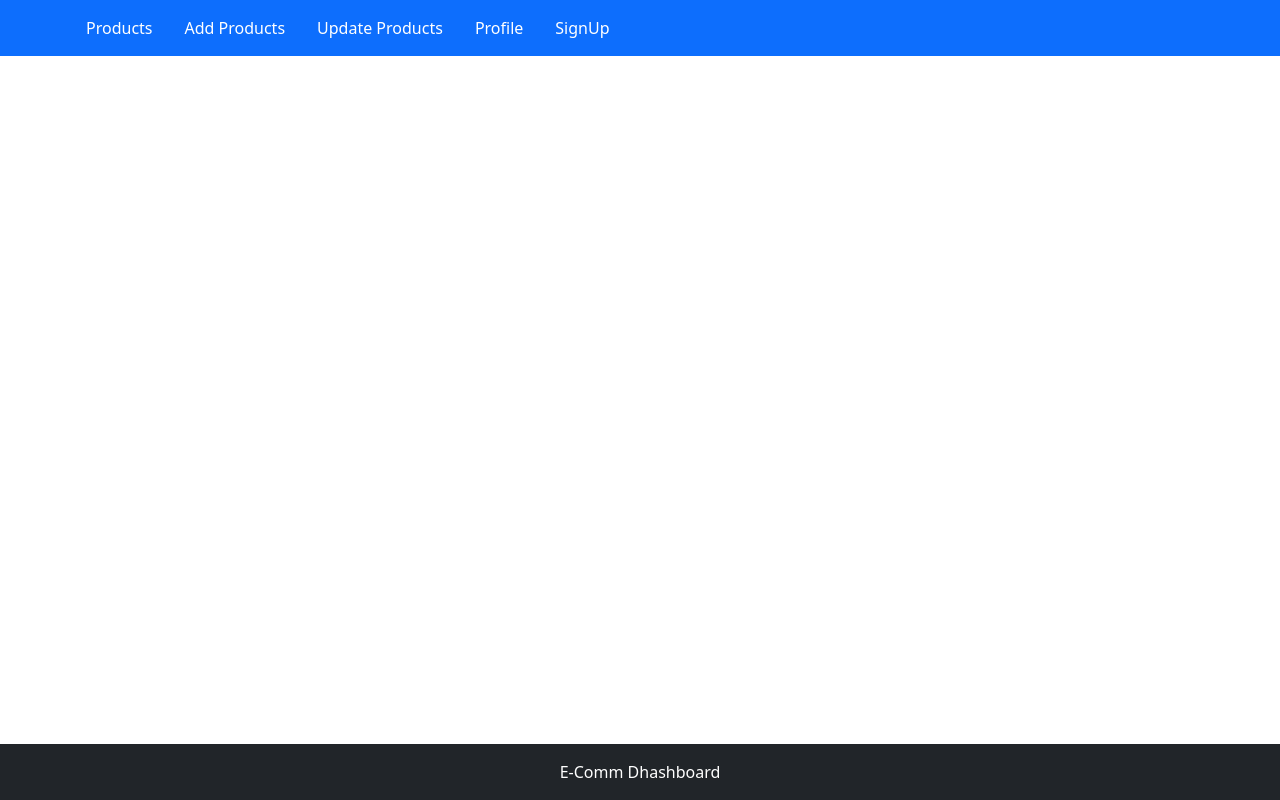
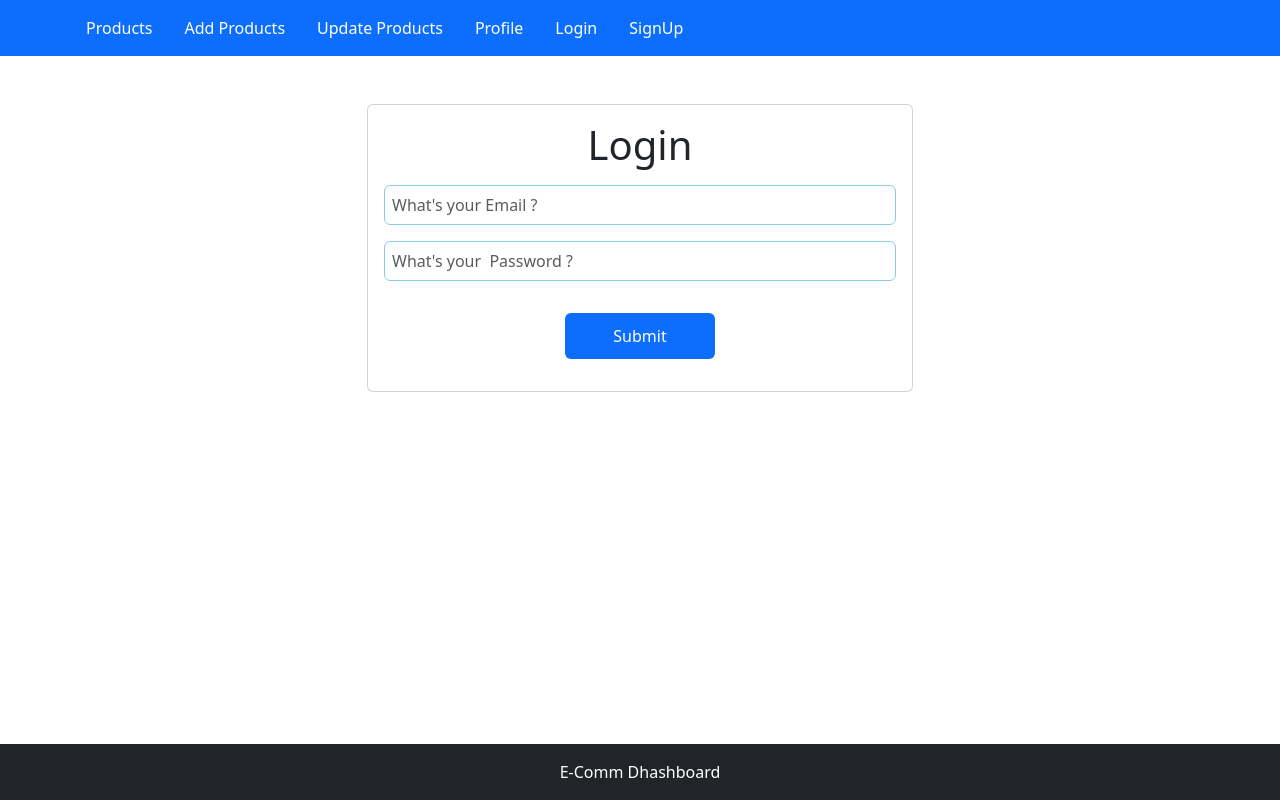
Before and after one commit to sachinpandeygurh/ecomm-dashboard-MERN-, a React (Create React App) app in the folder frontend/: page /login in a window 1280 px wide. Built offline with nearby package versions, Linux system fonts and the light colour scheme.

Commit message:
LoginAPIintegration #16

```diff
--- a/frontend/src/components/App.js
+++ b/frontend/src/components/App.js
@@ -5,6 +5,7 @@ import { BrowserRouter, Route, Routes } from 'react-router-dom';
 import Footer from './footer';
 import SignUp from './SignUp';
 import PrivateRoute from './privateRoute';
+import Login from './login';
 
 function App() {
   return (
@@ -22,6 +23,7 @@ function App() {
         <Route path="/profile" element={<h1>Profile</h1>} />
         </Route>
         <Route path="/signup" element={<SignUp/>} />
+      <Route path='/login' element={<Login/>} />
       </Routes>
       <Footer/>
       </BrowserRouter>
--- /dev/null
+++ b/frontend/src/components/login.js
@@ -0,0 +1,74 @@
+import React, { useEffect, useState } from "react";
+import { useNavigate } from "react-router-dom";
+
+const Login = () => {
+  const [email, setEmail] = useState("");
+  const [password, setPassword] = useState("");
+  const [error, setError] = useState("");
+  const navigate = useNavigate();
+
+  useEffect(()=>{
+    const auth=localStorage.getItem('user')
+    if(auth)
+    {
+      navigate('/')
+    }
+  })
+
+  const handleLogin = async () => {
+    console.log(email, password);
+    let result = await fetch('http://localhost:5000/login', {
+      method: 'POST',
+      body: JSON.stringify({ email, password }),
+      headers: { 'Content-Type': 'application/json' }
+    });
+    result = await result.json();
+    console.log(result);
+    if (result.name) {
+      localStorage.setItem('user', JSON.stringify(result));
+      navigate('/');
+    } else {
+      setError("Wrong credentials");
+    }
+  };
+
+  return (
+
+
+        <div className="register mt-5">
+        <div className="container">
+          <div className="row justify-content-center">
+            <div className="col-lg-6">
+              <div className="card">
+                <div className="card-body">
+                  <h1 className="text-center">Login </h1>
+                  <div className="form-group">
+                    <input
+                      className="form-control inputBox my-3" value={email} onChange={(e)=> setEmail (e.target.value)}
+                      type="text"
+                      placeholder="What's your Email ?"
+                    />
+                  </div>
+                  <div className="form-group">
+                    <input
+                      className="form-control  inputBox my-3" value={password} onChange={(e)=> setPassword (e.target.value)}
+                      type="password"
+                      placeholder="What's your  Password ?"
+                    />
+                  </div>
+                  <div className="form-group">
+                    <button
+                      className="form-control btn text-white appButton my-3" onClick={handleLogin}
+                      type="button"
+                      placeholder="Submit"
+                    >Submit</button>
+                  </div>
+                </div>
+              </div>
+            </div>
+          </div>
+        </div>
+      </div>
+    )
+}
+export default  Login;
--- a/frontend/src/components/nav.jsx
+++ b/frontend/src/components/nav.jsx
@@ -1,8 +1,13 @@
 import React from "react";
-import { Link } from "react-router-dom";
+import { Link, useNavigate } from "react-router-dom";
 
 function NavBar() {
+  const navigate=useNavigate()
   const auth= localStorage.getItem('user')
+  const logout =()=>{
+    localStorage.clear()
+    navigate('/signup')
+  }
   return (
     <div className="bg-primary">
       <ul className="container d-flex justify-content-start align-items-center align-content-center navbar nav">
@@ -15,21 +20,26 @@ function NavBar() {
         <li className="nav-item">
           <Link className="nav-link text-white" to="/update">Update Products</Link>
         </li>
-
         <li className="nav-item">
           <Link className="nav-link text-white" to="/profile">Profile</Link>
         </li>
-        <li >
 
-          {auth?<Link className="nav-link text-white" to="/logout">Logout</Link>:<Link className="nav-link text-white" to="/signup">SignUp</Link>}
-
-        </li>
-
+        {auth ? (
+          <li className="nav-item">
+            <Link className="nav-link text-white" to="/signup" onClick={logout}>Logout</Link>
+          </li>
+        ) : (
+          <>
+            <li className="nav-item">
+              <Link className="nav-link text-white" to="/login">Login</Link>
+            </li>
+            <li className="nav-item">
+              <Link className="nav-link text-white" to="/signup">SignUp</Link>
+            </li>
+          </>
+        )}
       </ul>
     </div>
-
-
-
   );
 }
 
```
Also changed, not shown: 2 other files (tests, documents, lock files or other folders).
